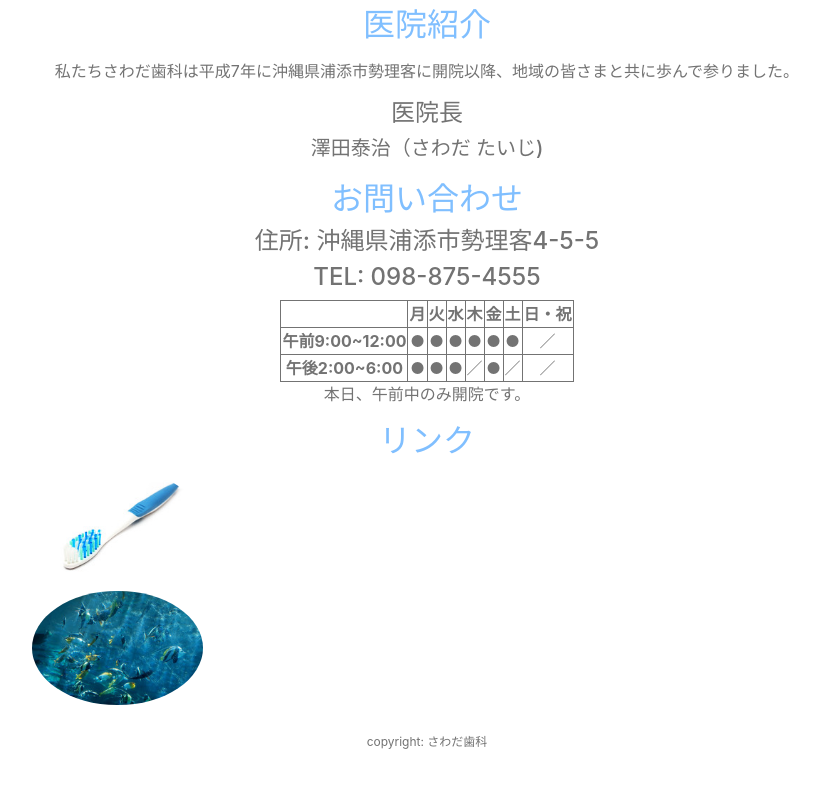
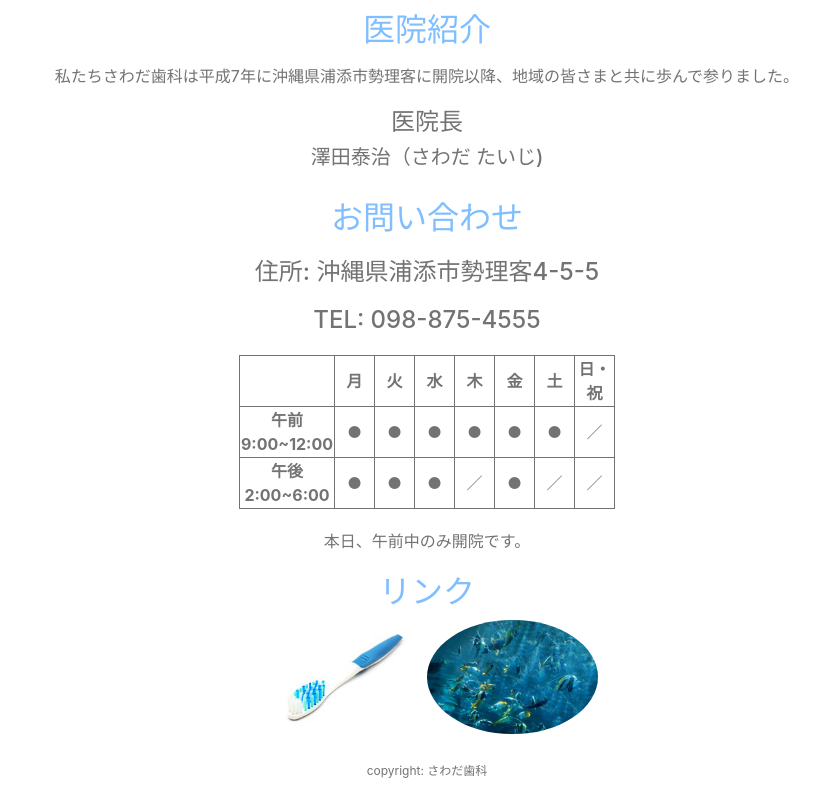
Before and after one commit to Oceanblue713/contact-app, a React (Create React App) app: page / in a window 1280 px wide. Shown: the part 615-1415 px from the top of the page, without its empty margins (213-1033 px from the left). Before the commit the page ends 1386 px from the top, so only its background shows below. Built offline with nearby package versions, Linux system fonts and the light colour scheme.

Commit message:
Fix Link and Css

```diff
--- a/src/Link.js
+++ b/src/Link.js
@@ -1,14 +1,11 @@
 import React, { Component } from 'react';
 import  Figure  from 'react-bootstrap/Figure';
-import Col from 'react-bootstrap/Col';
 
 class Link extends Component {
     render() {
         return (
             <div className="link">
-                <div className="link-board">
                 <h2>リンク</h2>
-                    <Col xs={12} md={6}>
                     <a href="http://www.okisi.org/">
                         <Figure.Image
                         width={171}
@@ -16,14 +13,10 @@ class Link extends Component {
                         src={require('./toothbrush.jpg')} roundedCircle
                         />
                     </a>
-                    </Col>
-                    <Col xs={12} md={6}>
                         <Figure.Image
                         width={171}
                         height={180}
                         src={require('./fish.jpg')} roundedCircle />
-                    </Col>
-                </div>
             </div>
         )
     }
--- a/src/index.css
+++ b/src/index.css
@@ -52,14 +52,21 @@ ul.header {
 
 h2{
   color: #80bfff;
+  margin-top: 20px;
+}
+
+h4 {
+  margin-top: 20px;
 }
 
 .about-clinic{
   margin-bottom: 15px;
 }
+
 .Contact {
-  margin-top: 20px;
+  margin-top: 30px;
 }
+
 #operation-time {
   text-align: center;
 }
@@ -69,6 +76,7 @@ table {
   color: #737373;
   border-collapse: collapse;
   padding: 20px;
+  margin-top: 20px;
   margin-left: auto;
   margin-right: auto;
 }
@@ -76,6 +84,8 @@ table {
 th {
   border: 1px solid;
   color: #737373;
+  width: 40px;
+  height: 30px;
 }
 
 td {
@@ -85,6 +95,11 @@ td {
 
 .message {
   text-align: center;
+  margin-top: 20px;
+}
+
+.link Image {
+  margin-right: 30px;
 }
 
 .footer p{
```
Lines whose indentation alone changed are shown as unchanged.
